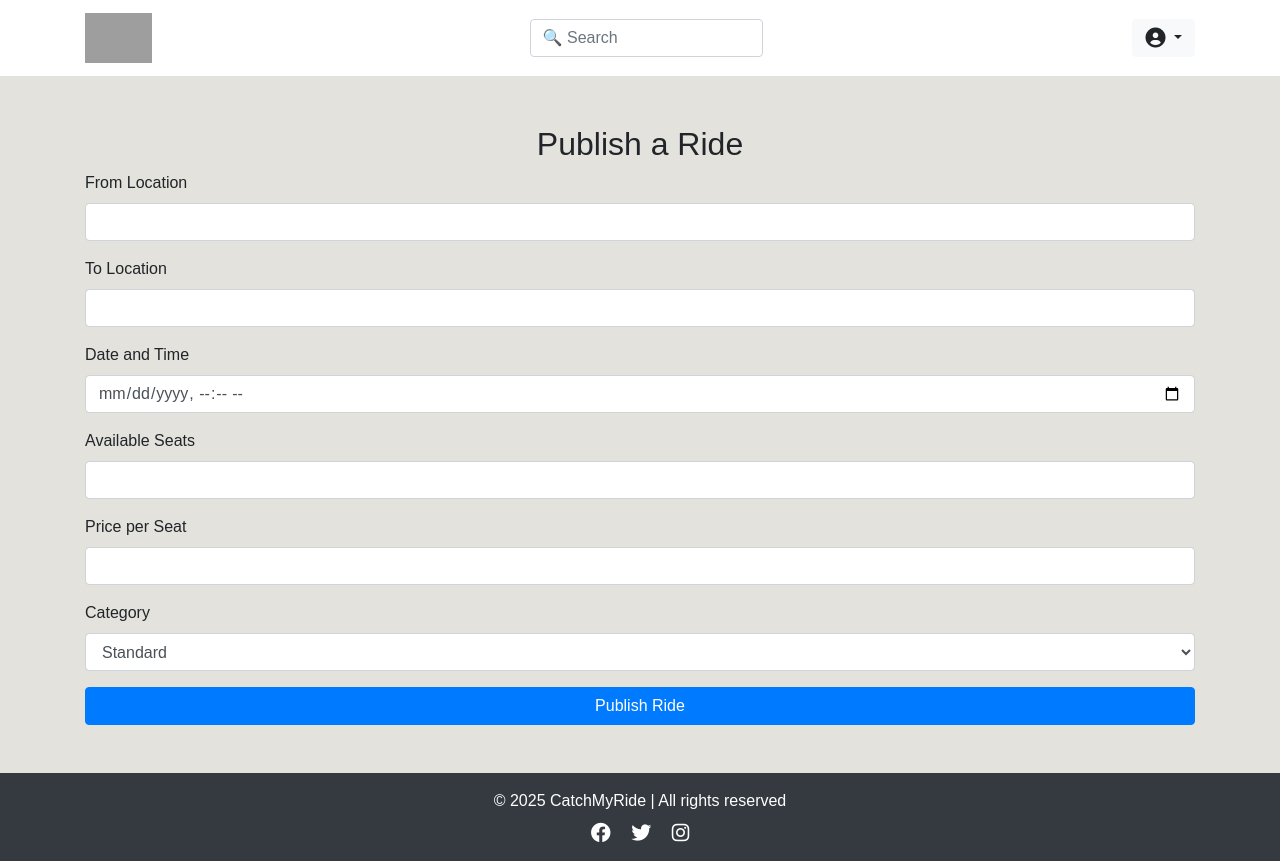
After one commit to sinjinisarkar/car-pooling-app-group-project, a Flask app: template app/templates/publish_ride.html in a window 1280 px wide. The commit adds this page. Run offline with Flask 3, Linux system fonts and the light colour scheme; the template is opened without the code that fills it, so the values that code supplies are empty; some libraries are stand-ins or nearby versions; grey boxes are pictures that could not be loaded.

Commit message:
Added publish ride html

```diff
--- a/app/templates/index.html
+++ b/app/templates/index.html
@@ -14,7 +14,7 @@
 <!-- Ride Options -->
 <div class="container text-center my-4 btn-container">
     <button class="btn btn-find btn-lg mx-2">Find a Ride</button>
-    <button class="btn btn-post btn-lg mx-2">Publish a Ride</button>
+    <a href="{{ url_for('publish_ride') }}" class="btn btn-post btn-lg mx-2">Publish a Ride</a>
 </div>
 
 
--- /dev/null
+++ b/app/templates/publish_ride.html
@@ -0,0 +1,49 @@
+{% extends "base.html" %}
+
+{% block title %}Publish a Ride{% endblock %}
+
+{% block content %}
+<div class="container my-5">
+    <h2 class="text-center">Publish a Ride</h2>
+
+    <form method="POST" action="{{ url_for('publish_ride') }}">
+        <!-- CSRF Token (important to protect against CSRF attacks) -->
+        {{ csrf_token() }}
+
+        <div class="form-group">
+            <label for="from_location">From Location</label>
+            <input type="text" name="from_location" id="from_location" class="form-control" required>
+        </div>
+
+        <div class="form-group">
+            <label for="to_location">To Location</label>
+            <input type="text" name="to_location" id="to_location" class="form-control" required>
+        </div>
+
+        <div class="form-group">
+            <label for="date_time">Date and Time</label>
+            <input type="datetime-local" name="date_time" id="date_time" class="form-control" required>
+        </div>
+
+        <div class="form-group">
+            <label for="available_seats">Available Seats</label>
+            <input type="number" name="available_seats" id="available_seats" class="form-control" required>
+        </div>
+
+        <div class="form-group">
+            <label for="price_per_seat">Price per Seat</label>
+            <input type="number" name="price_per_seat" id="price_per_seat" class="form-control" required>
+        </div>
+
+        <div class="form-group">
+            <label for="category">Category</label>
+            <select name="category" id="category" class="form-control" required>
+                <option value="Standard">Standard</option>
+                <option value="Luxury">Luxury</option>
+            </select>
+        </div>
+
+        <button type="submit" class="btn btn-primary btn-block">Publish Ride</button>
+    </form>
+</div>
+{% endblock %}
```
Also changed, not shown: app/views.py (+35 -7 lines).
